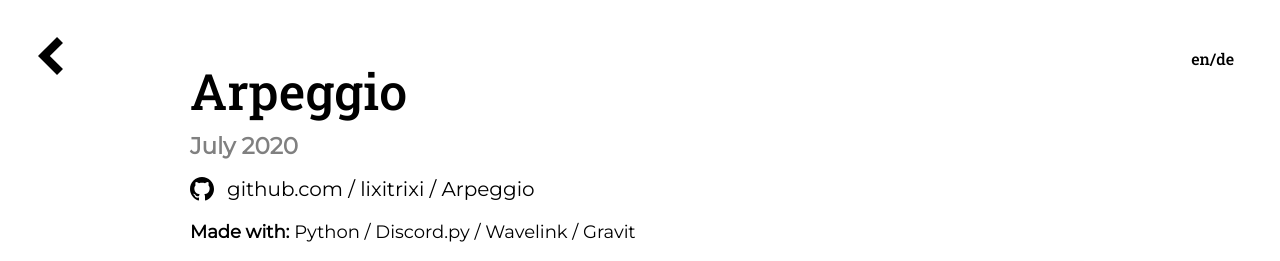
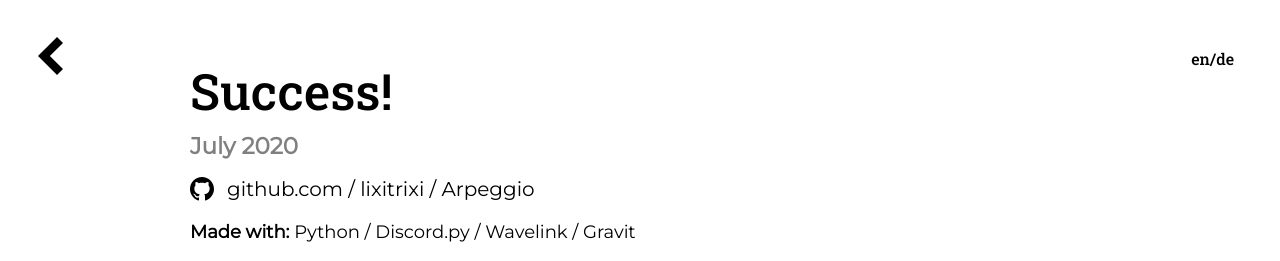
Before and after one commit to lixitrixi/felixleitner.com, a Jekyll site: the page built from _projects-en/arpeggio.md, in a window 1280 px wide. Shown: the top 261 px of the page. Built offline with Jekyll 4.4.1, drawn with Linux system fonts in a browser that asks for light colours.

Commit message:
Update project-page.html

```diff
--- a/_layouts/project-page.html
+++ b/_layouts/project-page.html
@@ -34,7 +34,7 @@
     </header>
 
     <main>
-      <p class="title">{{ page.title }}</p>
+      <p class="title">Success!</p>
       <p class="timeframe">{{ page.timeframe }}</p>
 
       {% if page.link %}
```
